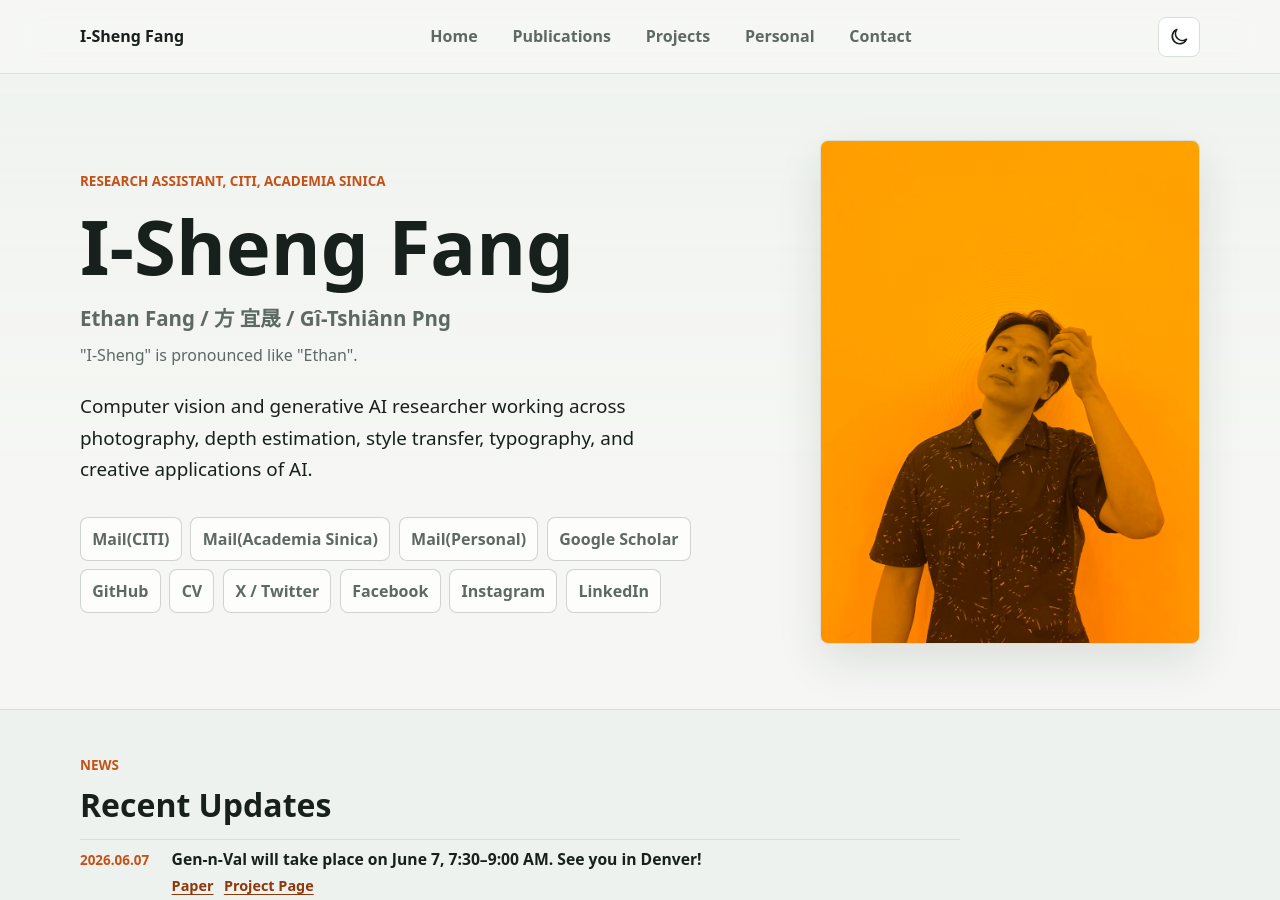
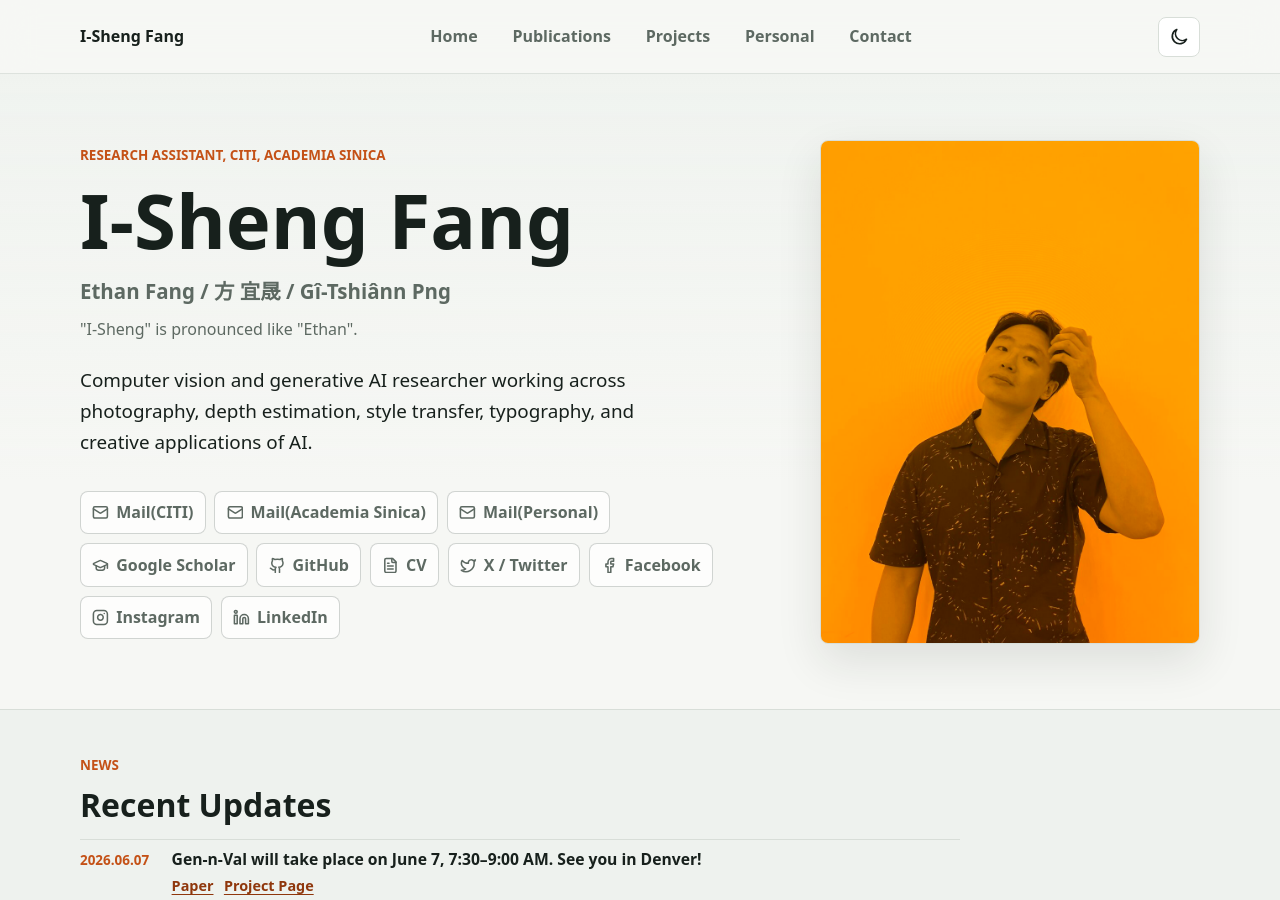
Before and after one commit to IShengFang/ishengfang.github.io, a Jekyll site: the page built from index.md, in a window 1280 px wide and 900 px high. Built offline with Jekyll 4.4.1, drawn with Linux system fonts in a browser that asks for light colours; some web fonts are replaced.

Commit message:
add icon in the botton

```diff
--- /dev/null
+++ b/_includes/icon.html
@@ -0,0 +1,37 @@
+{% assign icon_name = include.name | default: "external-link" %}
+<svg class="{{ include.class | default: 'icon' }}" aria-hidden="true" focusable="false" viewBox="0 0 24 24" fill="none" stroke="currentColor" stroke-width="2" stroke-linecap="round" stroke-linejoin="round">
+  {% case icon_name %}
+    {% when "mail" %}
+      <rect width="20" height="16" x="2" y="4" rx="2"></rect>
+      <path d="m22 7-8.97 5.7a1.94 1.94 0 0 1-2.06 0L2 7"></path>
+    {% when "graduation-cap" %}
+      <path d="M21.42 10.92a1 1 0 0 0-.02-1.84l-8.57-3.9a2 2 0 0 0-1.66 0l-8.57 3.9a1 1 0 0 0 0 1.83l8.57 3.91a2 2 0 0 0 1.66 0z"></path>
+      <path d="M22 10v6"></path>
+      <path d="M6 12.5V16a6 3 0 0 0 12 0v-3.5"></path>
+    {% when "github" %}
+      <path d="M15 22v-4a4.8 4.8 0 0 0-1-3.5c3 0 6-2 6-5.5.08-1.25-.27-2.48-1-3.5.28-1.15.28-2.35 0-3.5 0 0-1 0-3 1.5-2.64-.5-5.36-.5-8 0C6 2 5 2 5 2c-.3 1.15-.3 2.35 0 3.5A5.4 5.4 0 0 0 4 9c0 3.5 3 5.5 6 5.5-.39.49-.68 1.05-.85 1.65-.17.6-.22 1.23-.15 1.85v4"></path>
+      <path d="M9 18c-4.51 2-5-2-7-2"></path>
+    {% when "file-text" %}
+      <path d="M15 2H6a2 2 0 0 0-2 2v16a2 2 0 0 0 2 2h12a2 2 0 0 0 2-2V7Z"></path>
+      <path d="M14 2v4a2 2 0 0 0 2 2h4"></path>
+      <path d="M10 9H8"></path>
+      <path d="M16 13H8"></path>
+      <path d="M16 17H8"></path>
+    {% when "twitter" %}
+      <path d="M22 4s-.7 2.1-2 3.4c1.6 10-9.4 17.3-18 11.6 2.2.1 4.4-.6 6-2C3 15.5.5 9.6 3 5c2.2 2.6 5.6 4.1 9 4-.9-4.2 4-6.6 7-3.8 1.1 0 3-1.2 3-1.2z"></path>
+    {% when "facebook" %}
+      <path d="M18 2h-3a5 5 0 0 0-5 5v3H7v4h3v8h4v-8h3l1-4h-4V7a1 1 0 0 1 1-1h3z"></path>
+    {% when "instagram" %}
+      <rect width="20" height="20" x="2" y="2" rx="5" ry="5"></rect>
+      <path d="M16 11.37A4 4 0 1 1 12.63 8 4 4 0 0 1 16 11.37z"></path>
+      <line x1="17.5" x2="17.51" y1="6.5" y2="6.5"></line>
+    {% when "linkedin" %}
+      <path d="M16 8a6 6 0 0 1 6 6v7h-4v-7a2 2 0 0 0-2-2 2 2 0 0 0-2 2v7h-4v-7a6 6 0 0 1 6-6z"></path>
+      <rect width="4" height="12" x="2" y="9"></rect>
+      <circle cx="4" cy="4" r="2"></circle>
+    {% else %}
+      <path d="M15 3h6v6"></path>
+      <path d="M10 14 21 3"></path>
+      <path d="M18 13v6a2 2 0 0 1-2 2H5a2 2 0 0 1-2-2V8a2 2 0 0 1 2-2h6"></path>
+  {% endcase %}
+</svg>
--- a/_layouts/default.html
+++ b/_layouts/default.html
@@ -27,7 +27,7 @@
     <link rel="icon" href="{{ '/assets/img/favicon.svg' | relative_url }}" type="image/svg+xml">
     <link rel="preconnect" href="https://font.emtech.cc">
     <link href="https://font.emtech.cc/css/LINESeedTW" rel="stylesheet">
-    <link rel="stylesheet" href="{{ '/assets/css/style.css?v=20260525-hero-links-unified' | relative_url }}">
+    <link rel="stylesheet" href="{{ '/assets/css/style.css?v=20260525-hero-link-icons' | relative_url }}">
     <script type="application/ld+json">
       {
         "@context": "https://schema.org",
--- a/assets/css/style.css
+++ b/assets/css/style.css
@@ -976,12 +976,20 @@ ul {
   display: inline-flex;
   min-height: 38px;
   align-items: center;
+  gap: 0.45rem;
   border: 1px solid color-mix(in srgb, currentColor 28%, transparent);
   border-radius: var(--radius);
   padding: 0.48rem 0.7rem;
   color: inherit;
   font-weight: 700;
   text-decoration: none;
+}
+
+.social-links__icon {
+  flex: 0 0 auto;
+  width: 1.05em;
+  height: 1.05em;
+  stroke-width: 2.2;
 }
 
 .social-links a:hover {
--- a/index.md
+++ b/index.md
@@ -17,7 +17,8 @@ image: "/assets/img/profile/profile-og.jpg"
         {% for email in site.data.links.emails %}
           <li>
             <a href="{{ email.href }}" aria-label="Email {{ email.label }} at {{ email.value }}">
-              {{ email.button_label | default: email.value }}
+              {% include icon.html name=email.icon class="social-links__icon" %}
+              <span>{{ email.button_label | default: email.value }}</span>
             </a>
           </li>
         {% endfor %}
@@ -25,7 +26,8 @@ image: "/assets/img/profile/profile-og.jpg"
           {% unless link.kind == "email" %}
             <li>
               <a href="{% if link.href contains '://' or link.href contains 'mailto:' %}{{ link.href }}{% else %}{{ link.href | relative_url }}{% endif %}" {% if link.href contains '://' %}target="_blank" rel="noopener noreferrer"{% endif %}>
-                {{ link.label }}
+                {% include icon.html name=link.icon class="social-links__icon" %}
+                <span>{{ link.label }}</span>
               </a>
             </li>
           {% endunless %}
@@ -33,7 +35,8 @@ image: "/assets/img/profile/profile-og.jpg"
         {% for link in site.data.links.profiles %}
           <li>
             <a href="{% if link.href contains '://' or link.href contains 'mailto:' %}{{ link.href }}{% else %}{{ link.href | relative_url }}{% endif %}" {% if link.href contains '://' %}target="_blank" rel="noopener noreferrer"{% endif %}>
-              {{ link.label }}
+              {% include icon.html name=link.icon class="social-links__icon" %}
+              <span>{{ link.label }}</span>
             </a>
           </li>
         {% endfor %}
```
Also changed, not shown: _data/links.yml (+11 -0 lines).
